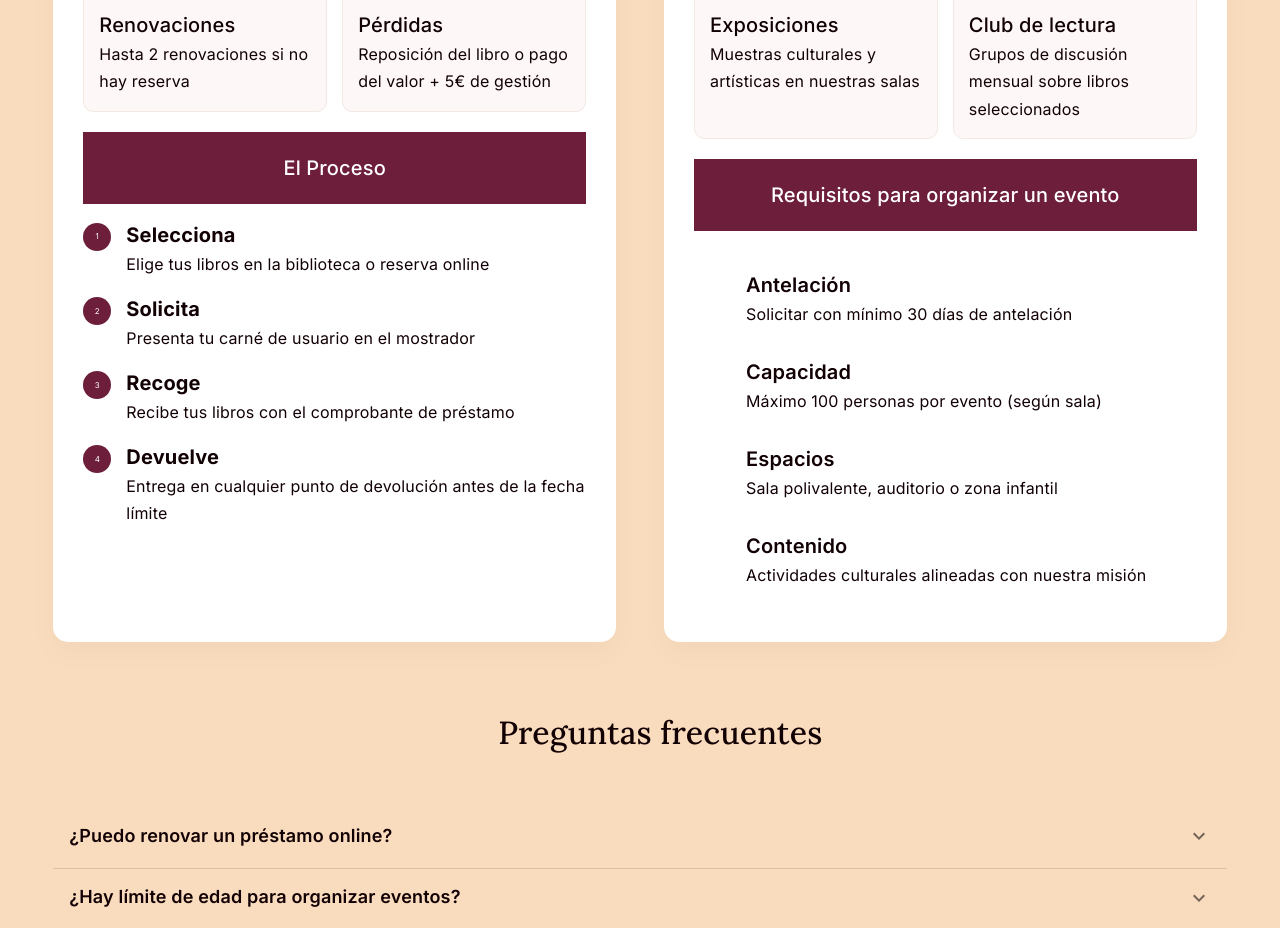
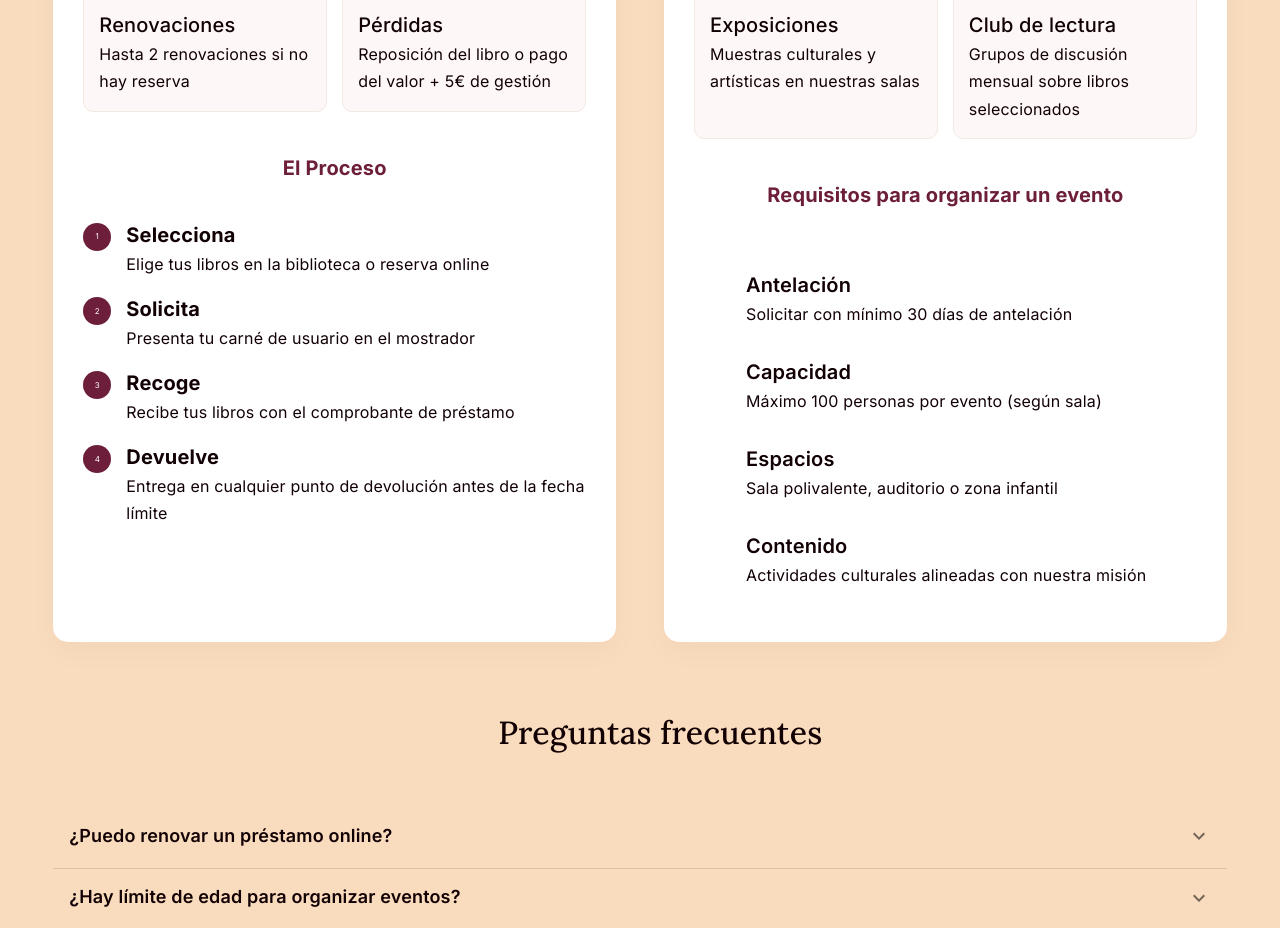
Before and after one commit to mgartra/allende_final, a Next.js app: page /our-services in a window 1280 px wide. Shown: the part 920-1848 px from the top of the page. Built offline with nearby package versions, Linux system fonts and the light colour scheme; no server answers; the database is empty; some icons are missing; what @mui/material-nextjs would draw is missing.

Commit message:
mini cambio

```diff
--- a/src/app/our-services/ServicesPage.module.css
+++ b/src/app/our-services/ServicesPage.module.css
@@ -81,8 +81,8 @@ text-align: center;
 .subTitleSmall{
     padding: 2rem;
     text-align: center;
-    background-color: #6D1E3A;
-    color: white;
+    color: #6D1E3A;
+    font-weight: bold;
 }
 /* Timeline / Pasos */
 .timeline {
```
